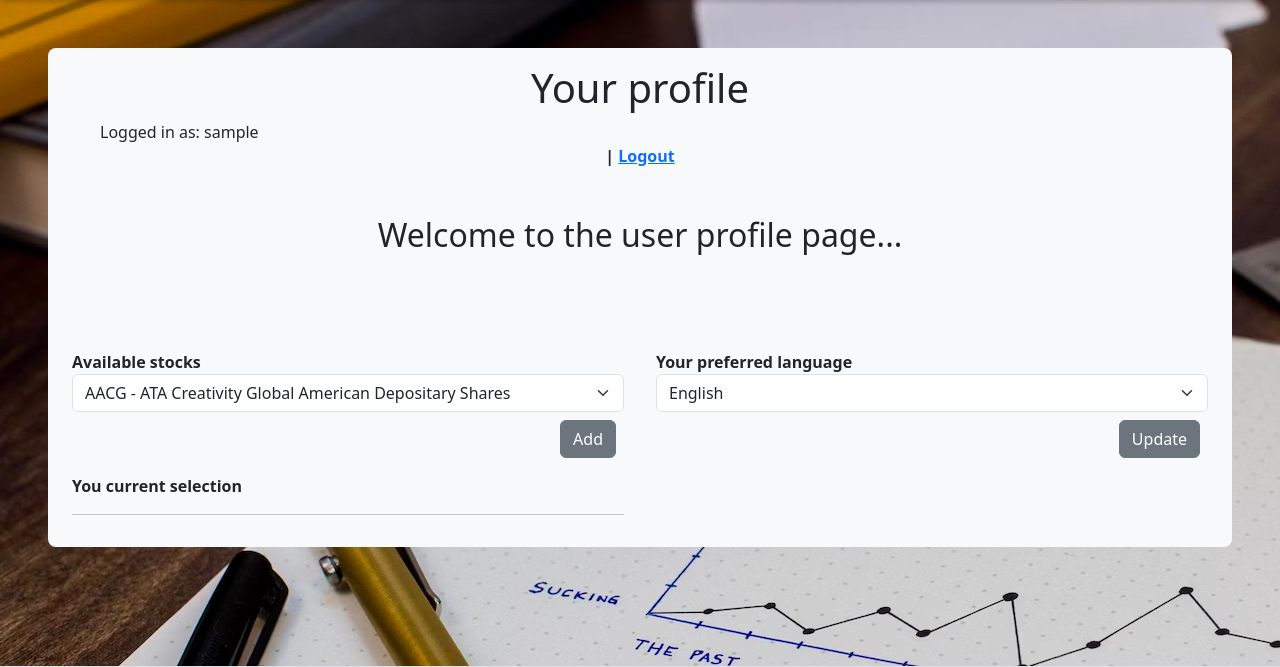
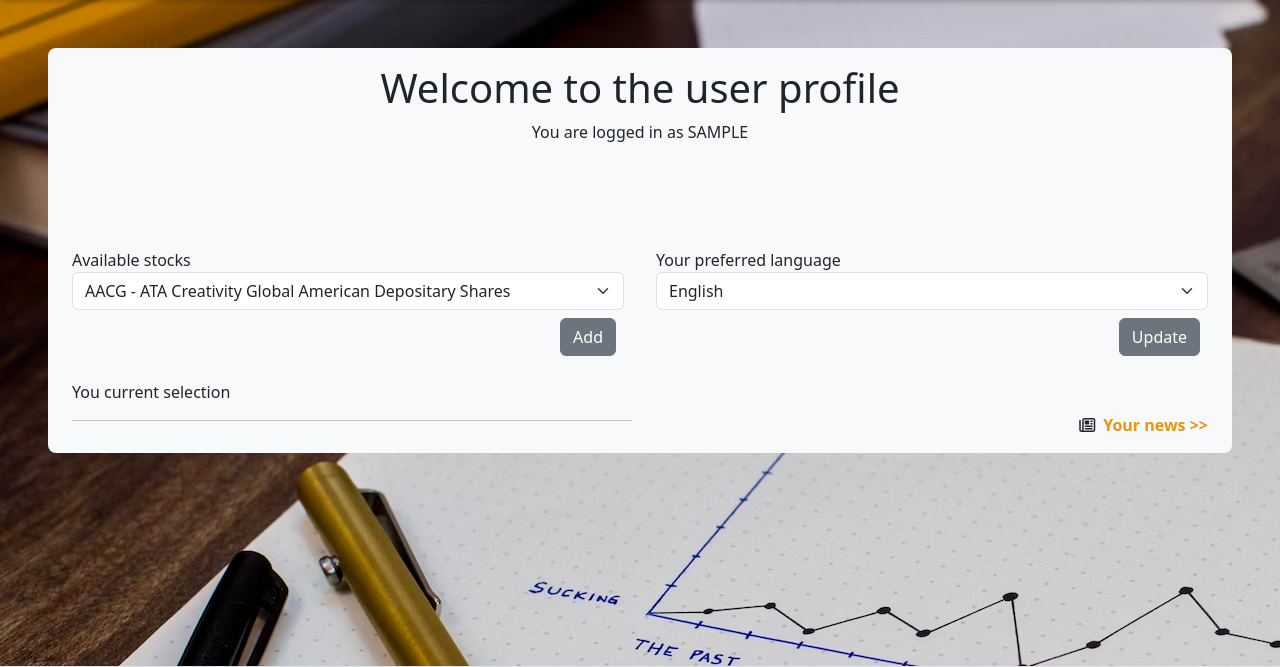
Before and after one commit to Koko-66/stocks-group-5, a Flask app: a page that uses src/templates/profile.html in a window 1280 px wide. Shown: the part 76-743 px from the top of the page. Run offline with Flask 3, Linux system fonts and the light colour scheme; tables that the repository leaves empty hold one stand-in row (values such as "Sample post"); some libraries are stand-ins or nearby versions.

Commit message:
Update stocks news page to reflect preferences.

```diff
--- a/src/static/css/style.css
+++ b/src/static/css/style.css
@@ -69,6 +69,7 @@ canvas {
 
 .submit-button {
     margin-top: 10px;
+
 }
 
 .back-ground-image {
@@ -81,5 +82,10 @@ canvas {
 
 .stock-graph-select {
     text-align: left;
+}
 
+.link-button {
+    text-decoration: none;
+    font-weight: bold;
+    color:rgb(232, 148, 12)
 }
--- a/src/templates/includes/navbar.html
+++ b/src/templates/includes/navbar.html
@@ -7,7 +7,7 @@
         <div class="collapse navbar-collapse" id="navbarSupportedContent">
           <ul class="navbar-nav me-auto mb-2 mb-lg-0">
             <li class="nav-item">
-              <a class="nav-link {{'active' if active_page == 'news'}}" href="{{ url_for('stocks_news.get_news') }}">News</a>
+              <a class="nav-link {#{'active' if active_page == 'news'}}" href="{{ url_for('stocks_news.get_news') }#}">News</a>
             </li>
           </ul> -->
       </div>
--- a/src/templates/includes/navbar_auth.html
+++ b/src/templates/includes/navbar_auth.html
@@ -16,7 +16,7 @@
             <a class="nav-link {{'active' if active_page == 'stock_details'}}" href="{{ url_for('stocks_graph.render') }}">Stock Details</a>
           </li>
           <li class="nav-item">
-            <a class="nav-link {{'active' if active_page == 'news'}}" href="{{ url_for('profile.get_news', username=username) }}">News</a>
+            <a class="nav-link {{'active' if active_page == 'news'}}" href="{{ url_for('stocks_news.get_news', username=username) }}">News</a>
           </li>
         </ul>
 		<div class="right-10 nav-item"> <a class="nav-link" href="{{ url_for('auth.login') }}">Logout</a></div>
--- a/src/templates/profile.html
+++ b/src/templates/profile.html
@@ -6,17 +6,18 @@
 <div class="bg-light rounded-3">
     <div class="d-block text-center m-5 p-3">
         <div>
-            <h1>Your profile</h1>
+            <!-- <h1>Your profile</h1> -->
+            <!-- <div class="row">
+            </div>
+            <br><br> -->
             <div class="row">
-                Logged in as: {{ username }}<strong> | <a href="{{ url_for('auth.login') }}"> Logout</a>
-            </div>
-            <br><br>
-            <div class="row">
-                <h2>Welcome to the user profile page...</h2>
+                <h1>Welcome to the user profile</h1>
+                <p>You are logged in as <span class="text-uppercase">{{ username }}</span></p>
             </div>
         </div>
     </div>
     <div class="d-flex text-align-left m-2 p-3">
+
         <div class="row gap-2">
 
             <div class="col">
@@ -35,17 +36,15 @@
                         <button class="btn btn-secondary m-2" type="submit">Add</button>
                     </div>
                 </form>
-
+                <!--
                 <div>You current selection</div>
                 <hr>
                 <ul>
                     {% for stock in preferred_stocks %}
-                    <!-- <li>Google</li>
-                            <li>Tesla</li> -->
                     <li>{{ stock.symbol }}</li>
 
                     {% endfor %}
-                </ul>
+                </ul> -->
             </div>
 
 
@@ -65,6 +64,23 @@
                         <button class="btn btn-secondary m-2" type="submit">Update</button>
                     </div>
                 </form>
+                <!-- <div class="ms-3 link-button align-content-end"><i class="far fa-newspaper"></i><a href="{#{ url_for ('stocks_news.get_news', username=username) }#}" class="ms-2 link-button">Your news >></a></i></div> -->
+            </div>
+            <div class="d-flex gap-3 align-items-end">
+                <div class="col">
+                    <div>You current selection</div>
+                    <hr>
+                    <ul>
+                        {% for stock in preferred_stocks %}
+                        <li>{{ stock.symbol }}</li>
+
+                        {% endfor %}
+                    </ul>
+                </div>
+                <div class="col text-end"><i class="far fa-newspaper"></i><a
+                        href="{{ url_for ('stocks_news.get_news', username=username) }}" class="ms-2 link-button">Your
+                        news >></a>
+                </div>
             </div>
         </div>
     </div>
--- a/src/templates/stocks_news.html
+++ b/src/templates/stocks_news.html
@@ -13,7 +13,7 @@
 	<hr>
 	<!-- <h2>Select your preferences</h2> -->
 	<!-- {#{ news_data }#} -->
-	<form class="my-2" method="POST" action="{{ url_for('profile.get_news', username=username) }}">
+	<form class="my-2" method="POST">
 		<div class="d-flex gap-2">
 
 			<!-- <label for="language">Language</label> -->
@@ -27,7 +27,9 @@
 			</select>
 			<label for="Stocks"></label>
 			<select name="stocks" class="form-select" aria-label="Default select example">
-				{% for stock in stocks %} {% set symbol = stock['symbol'] %} {% set name
+				{% for stock in preferences.stocks %}
+				{#% for stock in stocks %#}
+				{% set symbol = stock['symbol'] %} {% set name
 				= stock['name'] %} {% if selected_symbol == symbol %}
 				<option value="{{ symbol }}" selected>{{ symbol }} - {{ name }}</option>
 				{% else %}
```
Also changed, not shown: src/stocks_news.py (+17 -24 lines).
